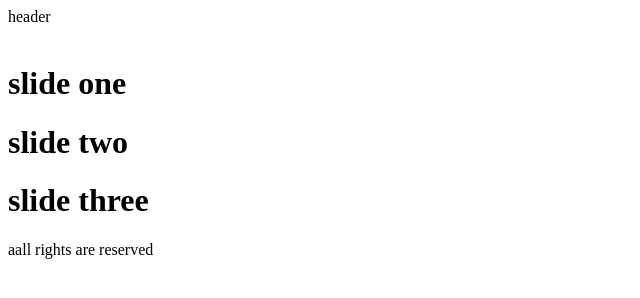
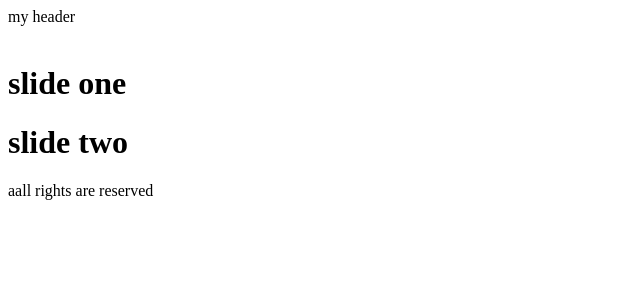
Before and after one commit to fatiarash/myfolder, a plain HTML site: page index.html in a window 1280 px wide. Shown: the whole page, without its empty margins (0-640 px from the left). Drawn offline with Linux system fonts and the light colour scheme.

Commit message:
some changes in dev branch

```diff
--- a/index.html
+++ b/index.html
@@ -7,14 +7,13 @@
     <title>Document</title>
   </head>
   <body>
-    <header>header</header>
+    <header>my header</header>
     <div class="banner">
       <img src="" alt="" />
     </div>
     <div class="slider">
       <h1>slide one</h1>
       <h1>slide two</h1>
-      <h1>slide three</h1>
     </div>
     <footer>aall rights are reserved</footer>
     <script src="./script.js"></script>
```
